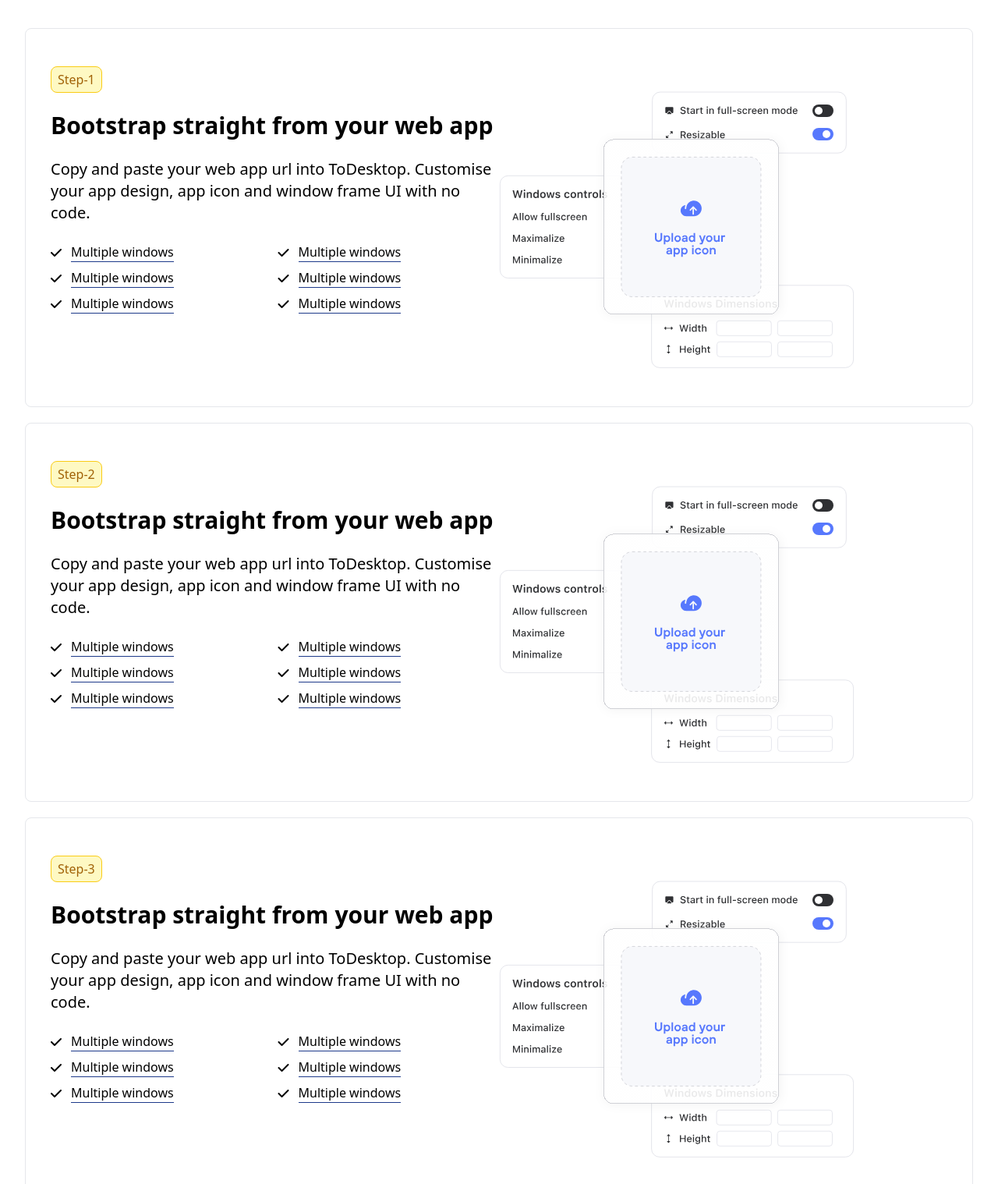
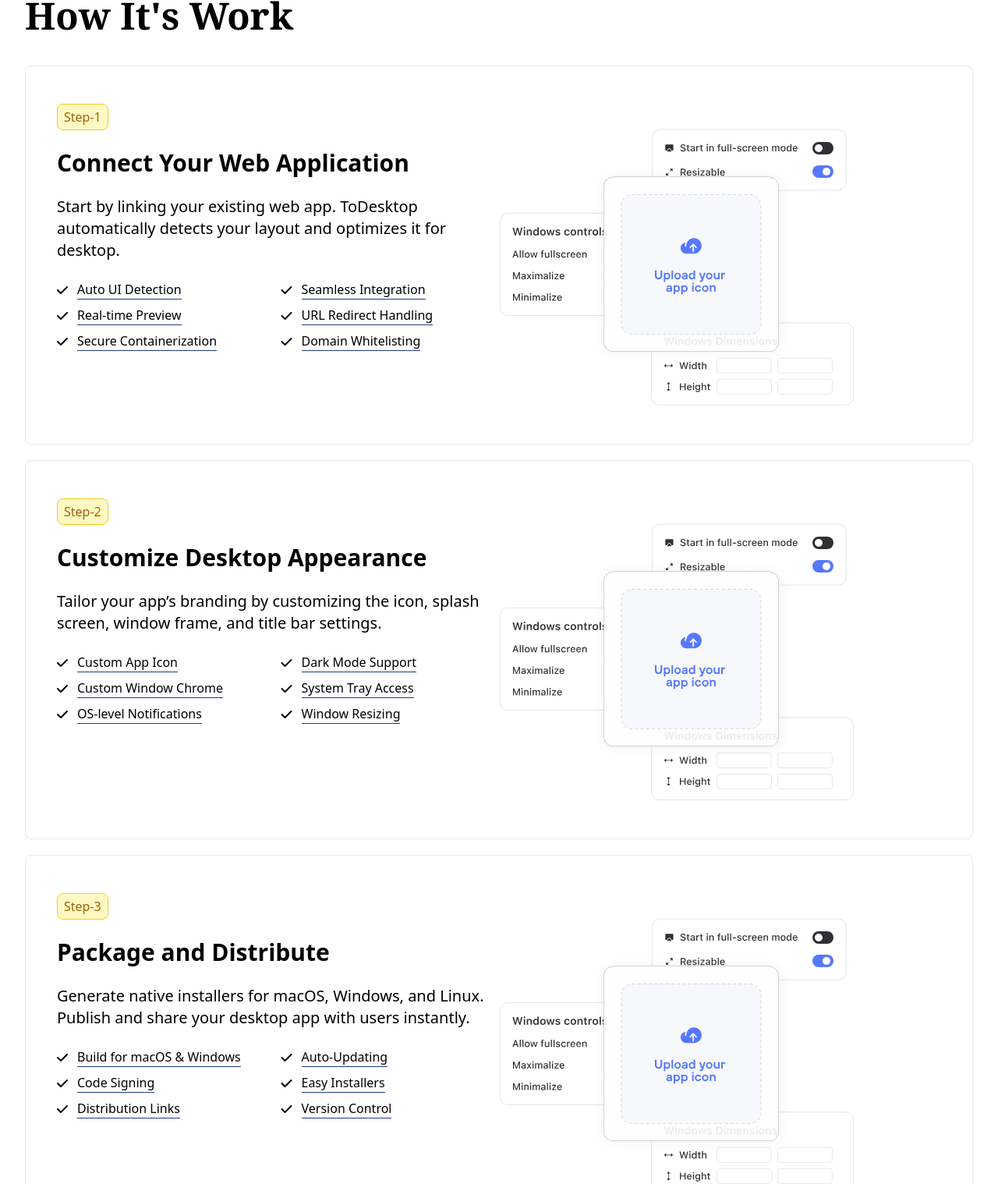
Before and after one commit to kushpatel-dev/tailwind, a plain HTML site: page project-2/index.html in a window 1280 px wide. Shown: the part 1282-2800 px from the top of the page at 78% size. Drawn offline with nearby package versions, Linux system fonts and the light colour scheme.

Commit message:
Update index.html
update html

```diff
--- a/project-2/index.html
+++ b/project-2/index.html
@@ -14,10 +14,9 @@
         }
 
         .animate-marquee {
-            animation: marquee 5s linear infinite;
+            animation: marquee 11s linear infinite;
         }
 
-        /* ⏸ Pause animation on hover */
         .marquee-wrapper:hover .animate-marquee {
             animation-play-state: paused;
         }
@@ -133,15 +132,14 @@
                         docs</button>
                 </div>
             </div>
-            <div id="comp-container" class="flex flex-col gap-12">
+            <div id="comp-container" class="flex flex-col gap-12 mb-4">
                 <div id="companies-titals" class="flex justify-center gap-1 ">
                     <img class="translate-y-2" src="asset 2.svg" alt="">
                     <span class="font-medium">APPS POWERED BY TpLink</span>
                     <img class="-scale-x-100 translate-y-2" src="asset 2.svg" alt="">
                 </div>
-                <div id="comp-lines-group" class="flex flex-col gap-4 overflow-hidden">
+                <div id="comp-lines-group" class="flex flex-col gap-4 overflow-hidden mb-12">
                     <div id="line1" class="flex w-screen gap-4 ">
-
                         <div
                             class="flex flex-col items-center min-h-24 min-w-24 justify-center bg-white rounded-xl border border-gray-300  md:min-h-32 sm:min-w-32">
                             <img class="w-12 h-12 md:w-18 md:h-18" src="asset 3.png" alt="">
@@ -215,7 +213,7 @@
 
 
                     </div>
-                    <div id="line2" class="flex w-screen gap-4 -translate-x-46">
+                    <div id="line2" class="flex w-screen gap-4 ">
 
                         <div
                             class="flex flex-col items-center min-h-24 min-w-24 justify-center bg-white rounded-xl border border-gray-300  md:min-h-32 sm:min-w-32">
@@ -330,129 +328,70 @@
         <!-- step by step -->
         <div id="steps" class="px-6 pb-0 pt-6 max-w-7xl mt-16 mx-auto lg:px-8 lg:mt-32">
             <h2 class="text-4xl font-semibold sm:font-bold sm:text-5xl font-serif mb-10">How It's Work</h2>
-            <div class="mb-5 border border-black-600 rounded-lg flex flex-col px-8 py-12 md:flex-row md:py12 ">
+
+            <!-- Step 1 -->
+            <div class="mb-5 border border-black-600 rounded-lg flex flex-col px-10 py-12 md:flex-row md:py12 ">
                 <div class="flex flex-col gap-6 lg:w-1/2 md:w-3/2">
-                    <span
-                        class="border border-yellow-400 w-fit text-yellow-700 px-2 py-1 rounded-lg bg-yellow-100">Step-1</span>
-                    <h3 class="text-3xl font-semibold">Bootstrap straight from your web app</h3>
-                    <p class="text-xl font-extralight">Copy and paste your web app url into ToDesktop. Customise your
-                        app design, app icon and window frame UI with no code.</p>
+                    <span class="border border-yellow-400 w-fit text-yellow-700 px-2 py-1 rounded-lg bg-yellow-100">Step-1</span>
+                    <h3 class="text-3xl font-semibold">Connect Your Web Application</h3>
+                    <p class="text-xl font-extralight">Start by linking your existing web app. ToDesktop automatically detects your layout and optimizes it for desktop.</p>
                     <ul class="grid grid-cols-2 gap-2">
-                        <li class="flex items-center gap-3">
-                            <i class="fas fa-check"></i>
-                            <a href="" class="border-b border-blue-900 hover:border-blue-400"> Multiple windows</a>
-                        </li>
-                        <li class="flex items-center gap-3">
-                            <i class="fas fa-check"></i>
-                            <a href="" class="border-b border-blue-900 hover:border-blue-400"> Multiple windows</a>
-                        </li>
-                        <li class="flex items-center gap-3">
-                            <i class="fas fa-check"></i>
-                            <a href="" class="border-b border-blue-900 hover:border-blue-400"> Multiple windows</a>
-                        </li>
-                        <li class="flex items-center gap-3">
-                            <i class="fas fa-check"></i>
-                            <a href="" class="border-b border-blue-900 hover:border-blue-400"> Multiple windows</a>
-                        </li>
-                        <li class="flex items-center gap-3">
-                            <i class="fas fa-check"></i>
-                            <a href="" class="border-b border-blue-900 hover:border-blue-400"> Multiple windows</a>
-                        </li>
-                        <li class="flex items-center gap-3">
-                            <i class="fas fa-check"></i>
-                            <a href="" class="border-b border-blue-900 hover:border-blue-400"> Multiple windows</a>
-                        </li>
-
+                        <li class="flex items-center gap-3"><i class="fas fa-check"></i><a href="" class="border-b border-blue-900 hover:border-blue-400"> Auto UI Detection</a></li>
+                        <li class="flex items-center gap-3"><i class="fas fa-check"></i><a href="" class="border-b border-blue-900 hover:border-blue-400"> Seamless Integration</a></li>
+                        <li class="flex items-center gap-3"><i class="fas fa-check"></i><a href="" class="border-b border-blue-900 hover:border-blue-400"> Real-time Preview</a></li>
+                        <li class="flex items-center gap-3"><i class="fas fa-check"></i><a href="" class="border-b border-blue-900 hover:border-blue-400"> URL Redirect Handling</a></li>
+                        <li class="flex items-center gap-3"><i class="fas fa-check"></i><a href="" class="border-b border-blue-900 hover:border-blue-400"> Secure Containerization</a></li>
+                        <li class="flex items-center gap-3"><i class="fas fa-check"></i><a href="" class="border-b border-blue-900 hover:border-blue-400"> Domain Whitelisting</a></li>
                     </ul>
-
                 </div>
                 <div class="flex pt-8 md:max-h-100%">
                     <img src="asset 66.svg" alt="">
                 </div>
             </div>
-            <div class="mb-5 border border-black-600 rounded-lg flex flex-col px-8 py-12 md:flex-row md:py12 ">
+
+            <!-- Step 2 -->
+            <div class="mb-5 border border-black-600 rounded-lg flex flex-col px-10 py-12 md:flex-row md:py12 ">
                 <div class="flex flex-col gap-6 lg:w-1/2 md:w-2/3">
-                    <span
-                        class="border border-yellow-400 w-fit text-yellow-700 px-2 py-1 rounded-lg bg-yellow-100">Step-2</span>
-                    <h3 class="text-3xl font-semibold">Bootstrap straight from your web app</h3>
-                    <p class="text-xl font-extralight">Copy and paste your web app url into ToDesktop. Customise your
-                        app design, app icon and window frame UI with no code.</p>
+                    <span class="border border-yellow-400 w-fit text-yellow-700 px-2 py-1 rounded-lg bg-yellow-100">Step-2</span>
+                    <h3 class="text-3xl font-semibold">Customize Desktop Appearance</h3>
+                    <p class="text-xl font-extralight">Tailor your app’s branding by customizing the icon, splash screen, window frame, and title bar settings.</p>
                     <ul class="grid grid-cols-2 gap-2">
-                        <li class="flex items-center gap-3">
-                            <i class="fas fa-check"></i>
-                            <a href="" class="border-b border-blue-900 hover:border-blue-400"> Multiple windows</a>
-                        </li>
-                        <li class="flex items-center gap-3">
-                            <i class="fas fa-check"></i>
-                            <a href="" class="border-b border-blue-900 hover:border-blue-400"> Multiple windows</a>
-                        </li>
-                        <li class="flex items-center gap-3">
-                            <i class="fas fa-check"></i>
-                            <a href="" class="border-b border-blue-900 hover:border-blue-400"> Multiple windows</a>
-                        </li>
-                        <li class="flex items-center gap-3">
-                            <i class="fas fa-check"></i>
-                            <a href="" class="border-b border-blue-900 hover:border-blue-400"> Multiple windows</a>
-                        </li>
-                        <li class="flex items-center gap-3">
-                            <i class="fas fa-check"></i>
-                            <a href="" class="border-b border-blue-900 hover:border-blue-400"> Multiple windows</a>
-                        </li>
-                        <li class="flex items-center gap-3">
-                            <i class="fas fa-check"></i>
-                            <a href="" class="border-b border-blue-900 hover:border-blue-400"> Multiple windows</a>
-                        </li>
-
+                        <li class="flex items-center gap-3"><i class="fas fa-check"></i><a href="" class="border-b border-blue-900 hover:border-blue-400"> Custom App Icon</a></li>
+                        <li class="flex items-center gap-3"><i class="fas fa-check"></i><a href="" class="border-b border-blue-900 hover:border-blue-400"> Dark Mode Support</a></li>
+                        <li class="flex items-center gap-3"><i class="fas fa-check"></i><a href="" class="border-b border-blue-900 hover:border-blue-400"> Custom Window Chrome</a></li>
+                        <li class="flex items-center gap-3"><i class="fas fa-check"></i><a href="" class="border-b border-blue-900 hover:border-blue-400"> System Tray Access</a></li>
+                        <li class="flex items-center gap-3"><i class="fas fa-check"></i><a href="" class="border-b border-blue-900 hover:border-blue-400"> OS-level Notifications</a></li>
+                        <li class="flex items-center gap-3"><i class="fas fa-check"></i><a href="" class="border-b border-blue-900 hover:border-blue-400"> Window Resizing</a></li>
                     </ul>
-
                 </div>
                 <div class="flex pt-8 md:max-h-100%">
                     <img src="asset 66.svg" alt="">
                 </div>
             </div>
-            <div class="mb-5 border border-black-600 rounded-lg flex flex-col px-8 py-12 md:flex-row md:py12 ">
+
+            <!-- Step 3 -->
+            <div class="mb-5 border border-black-600 rounded-lg flex flex-col px-10 py-12 md:flex-row md:py12 ">
                 <div class="flex flex-col gap-6 lg:w-1/2 md:w-2/3">
-                    <span
-                        class="border border-yellow-400 w-fit text-yellow-700 px-2 py-1 rounded-lg bg-yellow-100">Step-3</span>
-                    <h3 class="text-3xl font-semibold">Bootstrap straight from your web app</h3>
-                    <p class="text-xl font-extralight">Copy and paste your web app url into ToDesktop. Customise your
-                        app design, app icon and window frame UI with no code.</p>
+                    <span class="border border-yellow-400 w-fit text-yellow-700 px-2 py-1 rounded-lg bg-yellow-100">Step-3</span>
+                    <h3 class="text-3xl font-semibold">Package and Distribute</h3>
+                    <p class="text-xl font-extralight">Generate native installers for macOS, Windows, and Linux. Publish and share your desktop app with users instantly.</p>
                     <ul class="grid grid-cols-2 gap-2">
-                        <li class="flex items-center gap-3">
-                            <i class="fas fa-check"></i>
-                            <a href="" class="border-b border-blue-900 hover:border-blue-400"> Multiple windows</a>
-                        </li>
-                        <li class="flex items-center gap-3">
-                            <i class="fas fa-check"></i>
-                            <a href="" class="border-b border-blue-900 hover:border-blue-400"> Multiple windows</a>
-                        </li>
-                        <li class="flex items-center gap-3">
-                            <i class="fas fa-check"></i>
-                            <a href="" class="border-b border-blue-900 hover:border-blue-400"> Multiple windows</a>
-                        </li>
-                        <li class="flex items-center gap-3">
-                            <i class="fas fa-check"></i>
-                            <a href="" class="border-b border-blue-900 hover:border-blue-400"> Multiple windows</a>
-                        </li>
-                        <li class="flex items-center gap-3">
-                            <i class="fas fa-check"></i>
-                            <a href="" class="border-b border-blue-900 hover:border-blue-400"> Multiple windows</a>
-                        </li>
-                        <li class="flex items-center gap-3">
-                            <i class="fas fa-check"></i>
-                            <a href="" class="border-b border-blue-900 hover:border-blue-400"> Multiple windows</a>
-                        </li>
-
+                        <li class="flex items-center gap-3"><i class="fas fa-check"></i><a href="" class="border-b border-blue-900 hover:border-blue-400"> Build for macOS & Windows</a></li>
+                        <li class="flex items-center gap-3"><i class="fas fa-check"></i><a href="" class="border-b border-blue-900 hover:border-blue-400"> Auto-Updating</a></li>
+                        <li class="flex items-center gap-3"><i class="fas fa-check"></i><a href="" class="border-b border-blue-900 hover:border-blue-400"> Code Signing</a></li>
+                        <li class="flex items-center gap-3"><i class="fas fa-check"></i><a href="" class="border-b border-blue-900 hover:border-blue-400"> Easy Installers</a></li>
+                        <li class="flex items-center gap-3"><i class="fas fa-check"></i><a href="" class="border-b border-blue-900 hover:border-blue-400"> Distribution Links</a></li>
+                        <li class="flex items-center gap-3"><i class="fas fa-check"></i><a href="" class="border-b border-blue-900 hover:border-blue-400"> Version Control</a></li>
                     </ul>
-
                 </div>
                 <div class="flex pt-8 md:max-h-100%">
                     <img src="asset 66.svg" alt="">
                 </div>
             </div>
         </div>
+
         <!-- benta grid demo -->
-        <div class="px-6 py-12 max-w-7xl mt-16 mx-auto lg:px-8 lg:mt-24">
+        <div class="px-6 py-12 max-w-7xl mt-16 mx-auto lg:px-10 lg:mt-24">
             <h2 class="text-4xl font-semibold sm:font-bold sm:text-5xl font-serif leading-relaxed max-w-[580px]">
                 ToDesktop handles the details
             </h2>
@@ -527,49 +466,52 @@
             </div>
         </div>
         <!-- comapny-features-line -->
-        <div class="px-6 py-12 max-w-7xl mt-16 mx-auto lg:px-8 lg:mt-32">
+        <div class="px-6 py-12 max-w-7xl mt-16 mx-auto lg:px-10 lg:mt-32">
             <div class="marquee-wrapper relative overflow-hidden bg-white">
-                <div class="flex whitespace-nowrap animate-marquee gap-8 px-6 py-4">
+              <div class="marquee-track flex w-max animate-marquee whitespace-nowrap gap-8 px-6 py-4">
 
-                    <!-- 🧱 Content Items -->
+                <!-- Repeatable Content (x2 for seamless scroll) -->
                 <div class="flex items-center gap-4">
-                        <h3 class="text-4xl font-bold">Download Analytics</h3>
+                  <h3 class="text-2xl font-bold  lg:text-4xl md:text-3xl">Download Analytics</h3>
                   <span>●</span>
                 </div>
                 <div class="flex items-center gap-4">
-                        <h3 class="text-4xl font-bold">Error Monitoring</h3>
+                  <h3 class="text-2xl font-bold lg:text-4xl md:text-3xl">Error Monitoring</h3>
                   <span>●</span>
                 </div>
                 <div class="flex items-center gap-4">
-                        <h3 class="text-4xl font-bold">Auto Updates</h3>
+                  <h3 class="text-2xl font-bold lg:text-4xl md:text-3xl">Auto Updates</h3>
                   <span>●</span>
                 </div>
                 <div class="flex items-center gap-4">
-                        <h3 class="text-4xl font-bold">Fast Downloads</h3>
+                  <h3 class="text-2xl font-bold lg:text-4xl md:text-3xl">Fast Downloads</h3>
+                  <span>●</span>
+                </div>
+
+                <!-- Duplicate for seamless looping -->
+                <div class="flex items-center gap-4">
+                  <h3 class="text-2xl font-bold lg:text-4xl md:text-3xl">Download Analytics</h3>
                   <span>●</span>
                 </div>
                 <div class="flex items-center gap-4">
-                        <h3 class="text-4xl font-bold">Download Analytics</h3>
+                  <h3 class="text-2xl font-bold lg:text-4xl md:text-3xl">Error Monitoring</h3>
                   <span>●</span>
                 </div>
                 <div class="flex items-center gap-4">
-                        <h3 class="text-4xl font-bold">Error Monitoring</h3>
+                  <h3 class="text-2xl font-bold lg:text-4xl md:text-3xl">Auto Updates</h3>
                   <span>●</span>
                 </div>
                 <div class="flex items-center gap-4">
-                        <h3 class="text-4xl font-bold">Auto Updates</h3>
-                        <span>●</span>
-                    </div>
-                    <div class="flex items-center gap-4">
-                        <h3 class="text-4xl font-bold">Fast Downloads</h3>
+                  <h3 class="text-2xl font-bold lg:text-4xl md:text-3xl">Fast Downloads</h3>
                   <span>●</span>
                 </div>
 
               </div>
             </div>
           </div>
+
         <!-- testimonials -->
-        <div id="testimoniales" class="px-6 py-12 max-w-7xl mt-16 mx-auto lg:px-8 lg:mt-32">
+        <div id="testimoniales" class="px-6 py-12 max-w-7xl mt-16 mx-auto lg:px-10 lg:mt-32">
             <h2 class="text-4xl font-semibold sm:font-bold sm:text-5xl font-serif mb-5">Customer stories</h2>
             <div class="rounded-lg border flex flex-col lg:flex-row items-end p-8">
                 <div id="left" class="flex flex-col gap-12 p-8 ">
@@ -654,7 +596,7 @@
             </div>
         </div>
         <!-- demo 2  -->
-        <div id="testimoniales" class="px-6 py-8 max-w-6xl mt-8 mx-auto lg:px-8 lg:mt-24">
+        <div id="testimoniales" class="px-6 py-8 max-w-6xl mt-8 mx-auto lg:px-10 lg:mt-24">
             <div class="rounded-lg bg-black flex flex-col lg:flex-row items-start py-4 ">
                 <div id="left" class="flex flex-col gap-12 p-8 ">
                     <h3 class="font-semibold text-gray-400 text-xl">READY TO START BUILDING?</h3>
@@ -678,7 +620,7 @@
             </div>
         </div>
         <!-- Choose a plan that fits your needs -->
-        <div id="pricing" class="px-6 py-8 max-w-6xl mt-8 mx-auto lg:px-8 lg:mt-24">
+        <div id="pricing" class="px-6 py-8 max-w-6xl mt-8 mx-auto lg:px-10 lg:mt-24">
             <h2 class="text-4xl font-semibold  mb-8 sm:font-bold sm:text-5xl font-serif max-w-2xl">Choose a plan that
                 fits your needs</h2>
             <div class="flex flex-col gap-8 md:flex-row md:gap-10 ">
@@ -786,7 +728,7 @@
 
         </div>
         <!-- faqs -->
-        <div id="faq" class="px-6 py-8 max-w-6xl mx-auto lg:px-8 lg:mt-24">
+        <div id="faq" class="px-6 py-8 max-w-6xl mx-auto lg:px-10 lg:mt-24">
             <h2 class="text-4xl font-semibold mb-8 sm:font-bold sm:text-5xl font-serif max-w-2xl">FAQs</h2>
 
 
@@ -871,7 +813,7 @@
         </div>
     </main>
     <script src="script.js"></script>
-    <footer class="px-6 py-8 max-w-6xl mt-8 mx-auto lg:px-8 lg:mt-24">
+    <footer class="px-6 py-8 max-w-6xl mt-8 mx-auto lg:px-10 lg:mt-24">
         <div class="rounded-lg bg-gray-100 flex flex-col lg:flex-row-reverse lg:justify-between items-center px-10 py-8 gap-8">
             <div class="flex flex-col items-center gap-8 lg:flex-row-reverse">
                 <a href="" class="text-xl font-semibold text-gray-800">Documentation</a>
```
Lines whose indentation alone changed are shown as unchanged.
